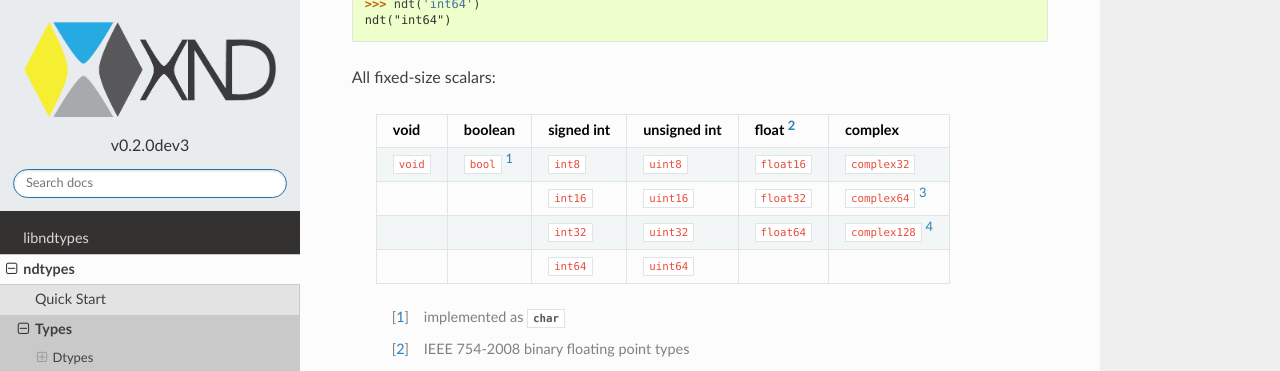
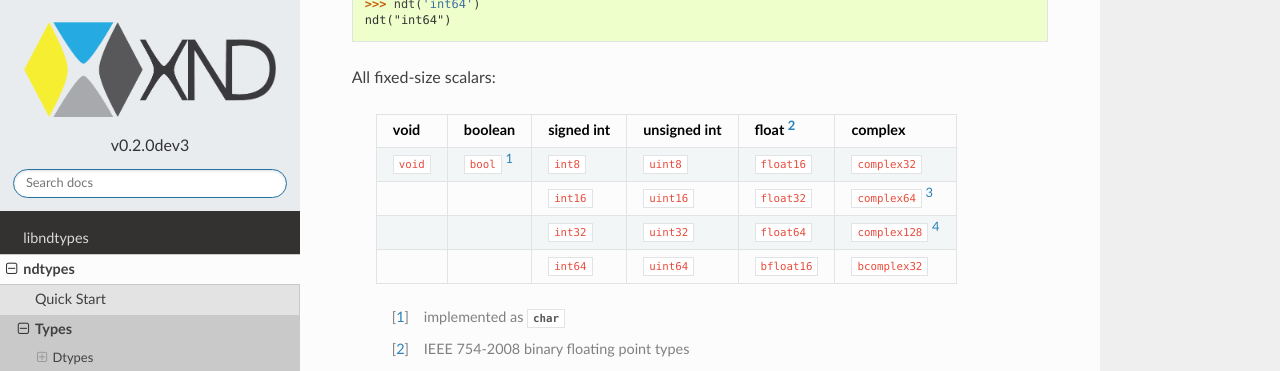
Before and after one commit to xnd-project/libndtypes, a Sphinx documentation site: the page built from doc/ndtypes/types.rst, in a window 1280 px wide and 900 px high, scrolled down 690 px. Shown: the top 371 px of the window. Built offline with Sphinx 7.4.7 and the Read the Docs theme 2.0.0, drawn with Linux system fonts in a browser that asks for light colours.

Commit message:
Add bfloat16 to the docs.

```diff
--- a/doc/ndtypes/types.rst
+++ b/doc/ndtypes/types.rst
@@ -65,7 +65,7 @@ All fixed-size scalars:
    +-----------+-----------------+------------+--------------+---------------+-----------------------+
    |           |                 |  ``int32`` |  ``uint32``  |  ``float64``  | ``complex128`` [#f4]_ |
    +-----------+-----------------+------------+--------------+---------------+-----------------------+
-   |           |                 |  ``int64`` |  ``uint64``  |               |                       |
+   |           |                 |  ``int64`` |  ``uint64``  |  ``bfloat16`` | ``bcomplex32``        |
    +-----------+-----------------+------------+--------------+---------------+-----------------------+
 
    .. [#f1] implemented as :c:type:`char`
```
